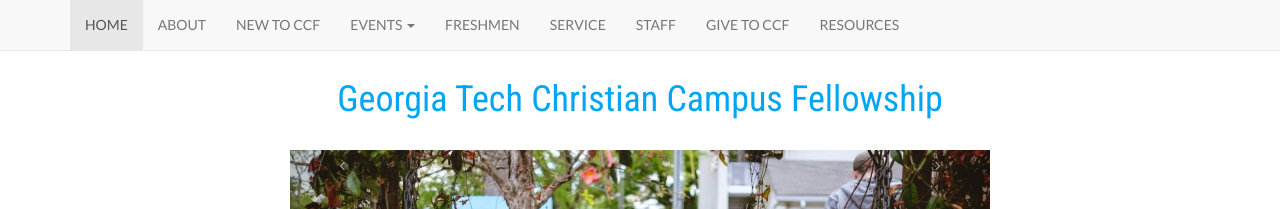
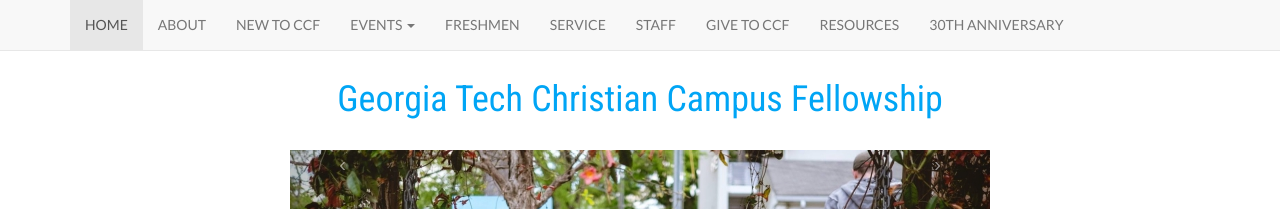
Before and after one commit to gtccf/gtccf.github.io, a Jekyll site: the page built from index.html, in a window 1280 px wide. Shown: the top 209 px of the page. Built offline with Jekyll 4.4.1, drawn with Linux system fonts in a browser that asks for light colours; nearby versions of some CDN libraries.

Commit message:
Changed folder name for 30th Anniversary

```diff
--- a/_data/nav.yml
+++ b/_data/nav.yml
@@ -26,3 +26,5 @@
   href: '/alumni/'
 - title: 'Resources'
   href: '/resources/'
+- title: '30th Anniversary'
+  href: '/30th/'
```
Also changed, not shown: 30th/index.html (renamed from 30thanniversary/index.html).
